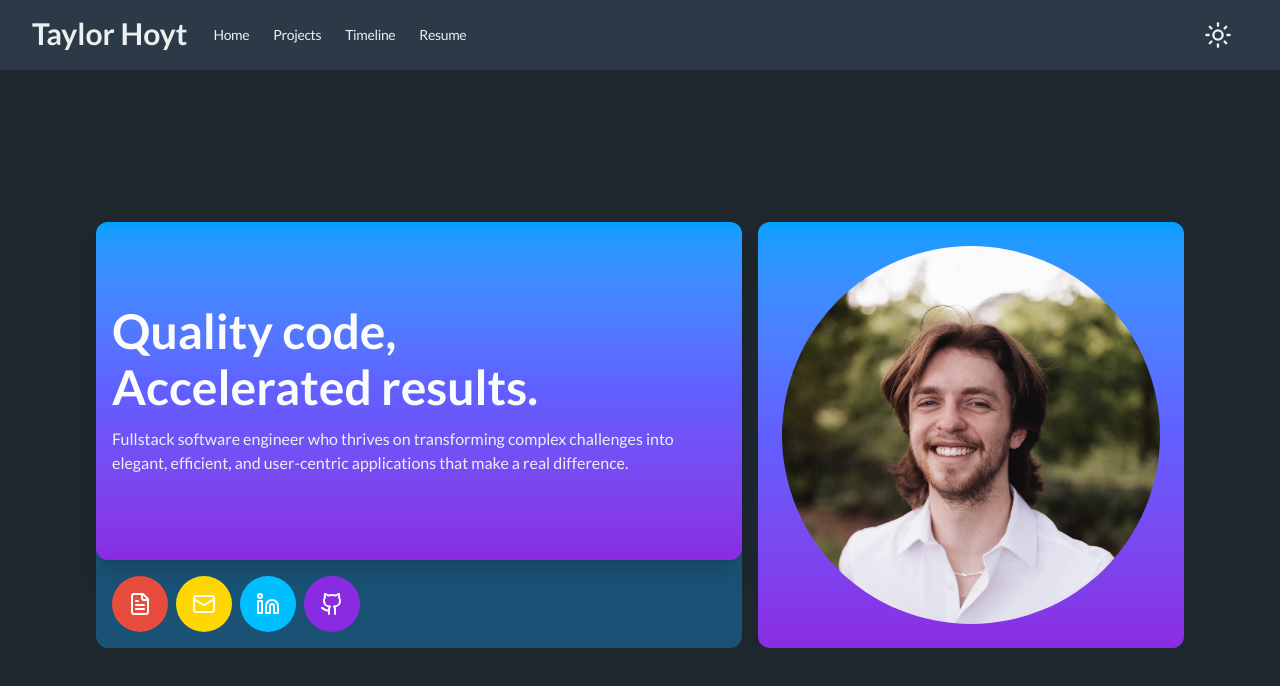
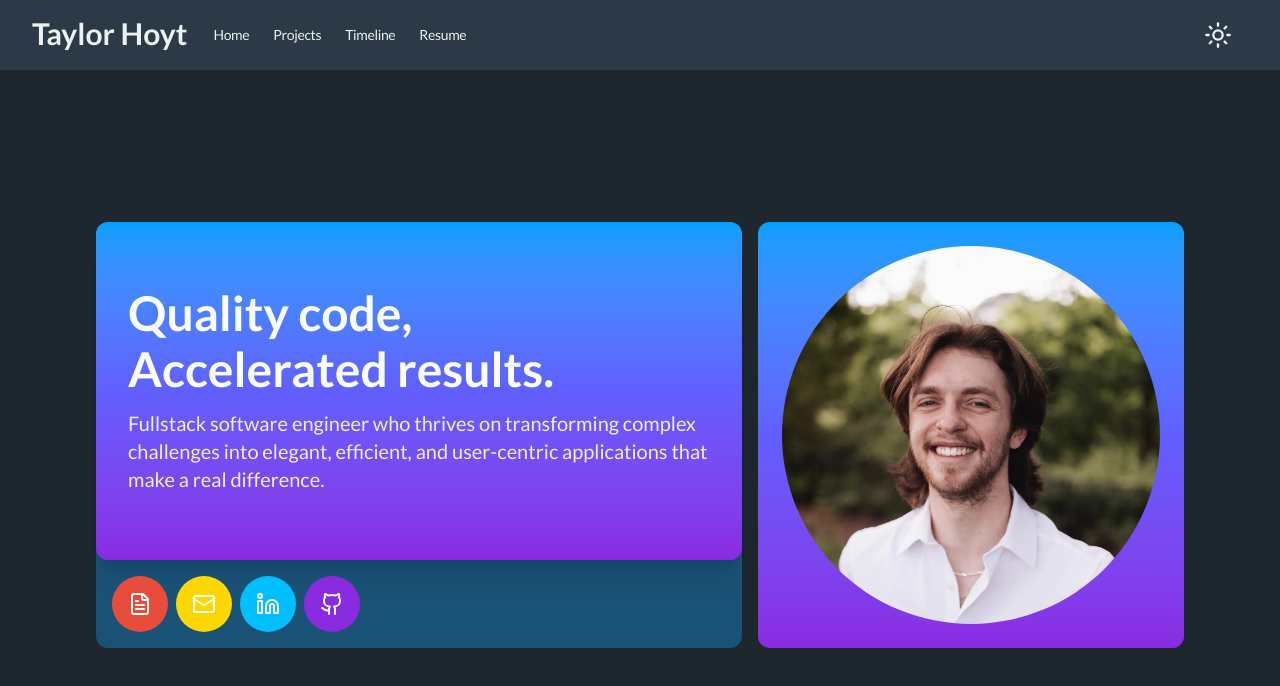
Before and after one commit to taylorhoyt/portfolio-v2, a Next.js app: page / in a window 1280 px wide. Shown: the top 686 px of the page. Built offline with nearby package versions, Linux system fonts and the light colour scheme.

Commit message:
fix font sizes on larger screens

```diff
--- a/src/pages/index.tsx
+++ b/src/pages/index.tsx
@@ -20,14 +20,14 @@ export default function Home() {
             className={"m-auto"}
             rightSide={() => {
               return (
-                <div className="flex h-fit w-full flex-col gap-2 rounded-xl p-4">
+                <div className="flex h-fit w-full flex-col gap-2 rounded-xl p-8">
                   <h1 className="text-off-white text-5xl font-bold">
                     Quality code,
                   </h1>
                   <h1 className="text-off-white mb-2 text-5xl font-bold">
                     Accelerated results.
                   </h1>
-                  <h3 className="text-light-gray text-wrap">
+                  <h3 className="text-light-gray text-xl text-wrap">
                     Fullstack software engineer who thrives on transforming
                     complex challenges into elegant, efficient, and user-centric
                     applications that make a real difference.
--- a/src/styles/globals.css
+++ b/src/styles/globals.css
@@ -92,11 +92,16 @@
   --color-dark-slate-blue: #2c3a47;
   --color-light-gray: #ecf0f1;
   --color-silver-gray: #bdc3c7;
+
+  --breakpoint-3xl: 1920px;
+  --breakpoint-4xl: 2560px;
+  --breakpoint-5xl: 3840px;
 }
 
 @layer base {
   html {
     font-family: var(--site-font-family);
+    @apply 3xl:text-4xl 4xl:text-5xl 5xl:text-6xl 2xl:text-3xl;
   }
 
   ::-webkit-scrollbar {
```
